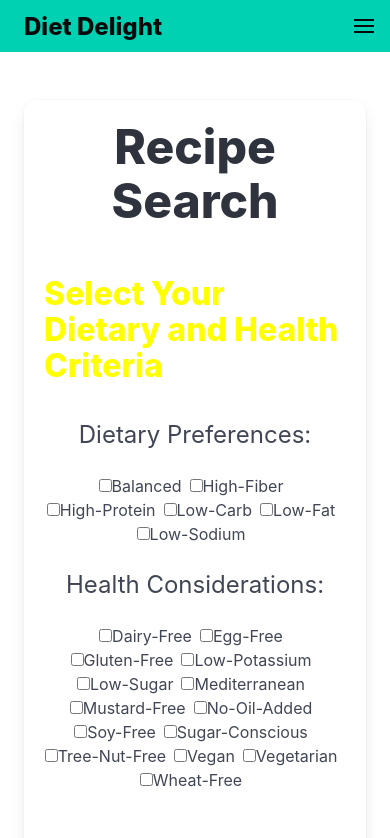
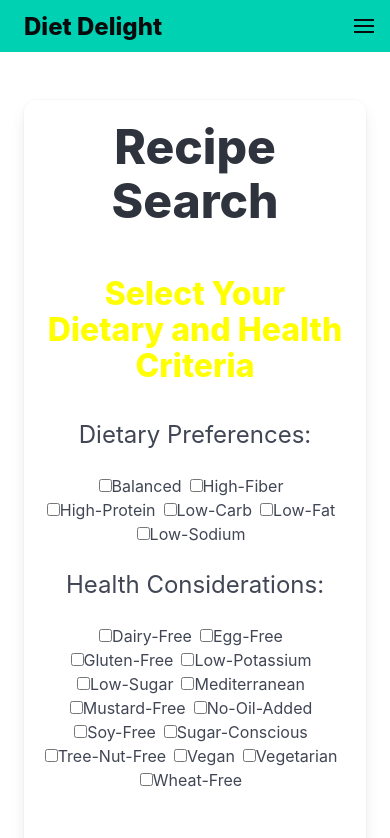
Before and after one commit to jmcaluyafuentes/diet-delight-frontend, a React (Vite) app: page /search in a window 390 px wide. Shown: the top 838 px of the page. Built offline with nearby package versions, Linux system fonts and the light colour scheme.

Commit message:
style(DietarySelection): added media query for tablet and mobile views

```diff
--- a/src/pages/DietarySelection.css
+++ b/src/pages/DietarySelection.css
@@ -24,3 +24,17 @@
     margin: 1rem auto;
     border-radius: 30px;
 }
+
+/* Media query for tablet view */
+@media (max-width: 1030px) {
+    .error-message {
+        width: 70%;
+    }
+}
+
+/* Media query for mobile view */
+@media (max-width: 700px) {
+    .error-message {
+        width: 90%;
+    }
+}
--- a/src/pages/DietarySelection.jsx
+++ b/src/pages/DietarySelection.jsx
@@ -40,7 +40,7 @@ const DietarySelection = () => {
         <main className="section">
             <div className="box">
                 <h1 className="title is-1 has-text-centered">Recipe Search</h1>
-                <h2 className="title is-3 mt-6 is-flex is-justify-content-center">Select Your Dietary and Health Criteria</h2>
+                <h2 className="title is-3 mt-6 is-flex is-justify-content-center has-text-centered">Select Your Dietary and Health Criteria</h2>
 
 
             {/* Display error message if exists */}
```
